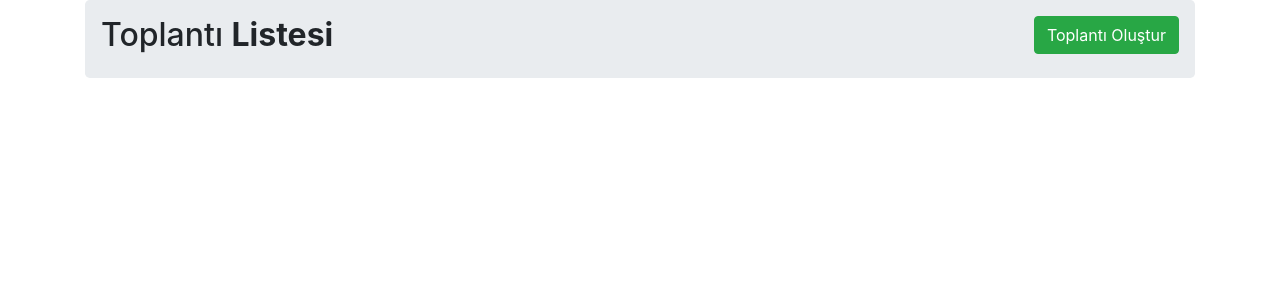
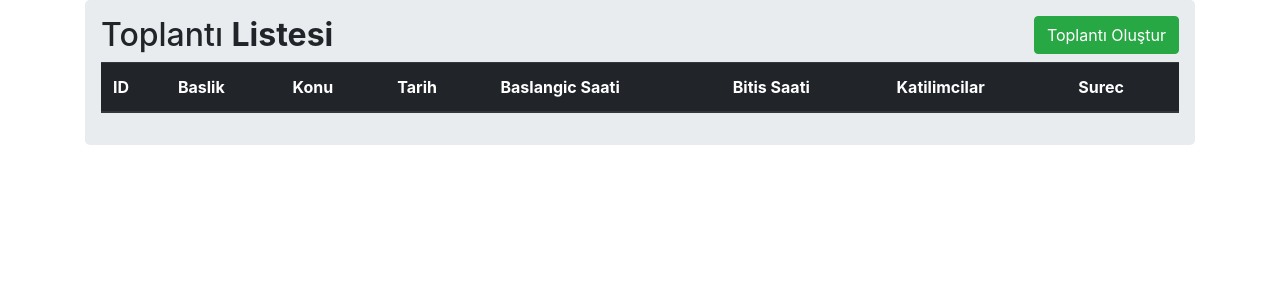
Before and after one commit to cuneytcbnx/MeetingOrganizer, a Flask app: page / in a window 1280 px wide. Shown: the top 300 px of the page. Run offline with Flask 2, Linux system fonts and the light colour scheme; lists and menus that the app fills with data are empty; some libraries are stand-ins or nearby versions.

Commit message:
table title added

```diff
--- a/templates/index.html
+++ b/templates/index.html
@@ -8,6 +8,21 @@
             <div class="jumbotron p-3">
                 <h2>Toplantı <b>Listesi </b> <button type="button" class="btn btn-success float-right"
                         data-toggle="modal" data-target="#modaladd">Toplantı Oluştur</button> </h2>
+
+                <table class="table">
+                    <thead class="thead-dark">
+                        <tr>
+                            <th scope="col">ID</th>
+                            <th scope="col">Baslik</th>
+                            <th scope="col">Konu</th>
+                            <th scope="col">Tarih</th>
+                            <th scope="col">Baslangic Saati</th>
+                            <th scope="col">Bitis Saati</th>
+                            <th scope="col">Katilimcilar</th>
+                            <th scope="col">Surec</th>
+                        </tr>
+                    </thead>
+
             </div>
         </div>
     </div>
```
